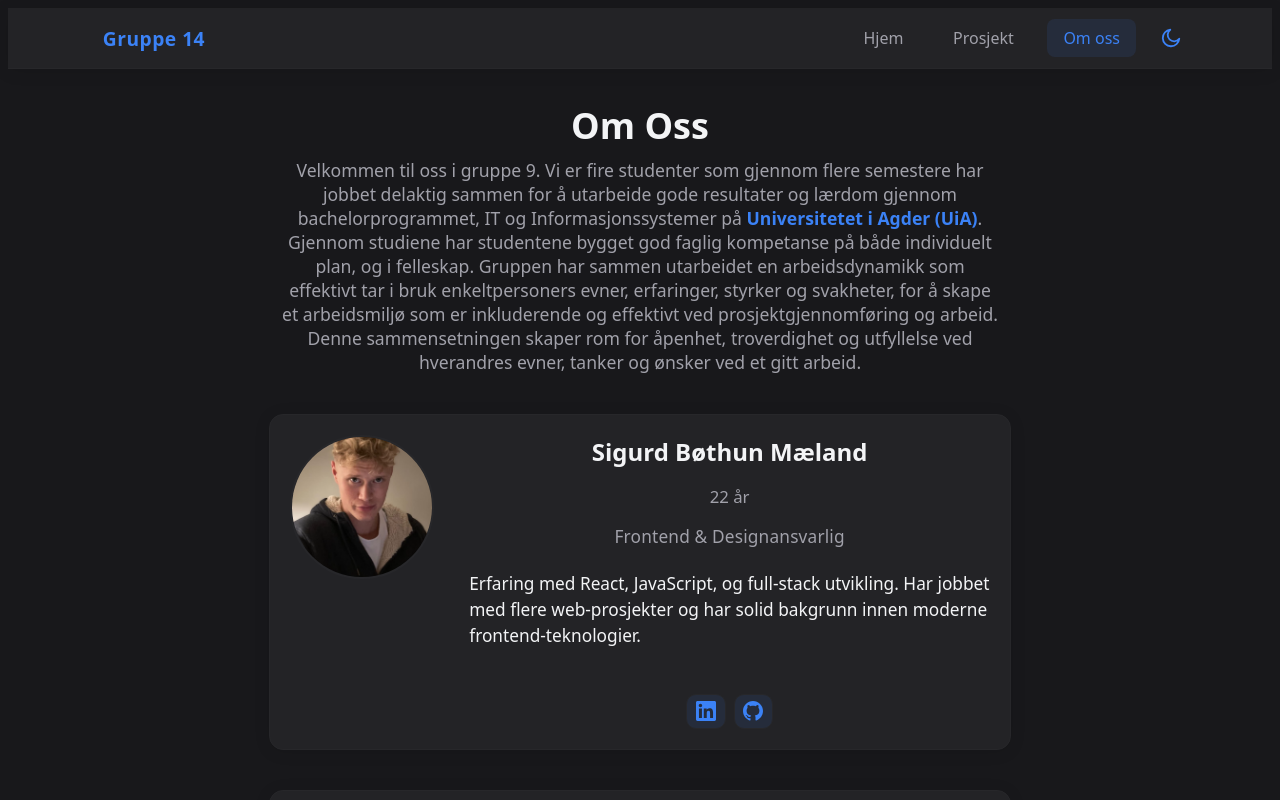
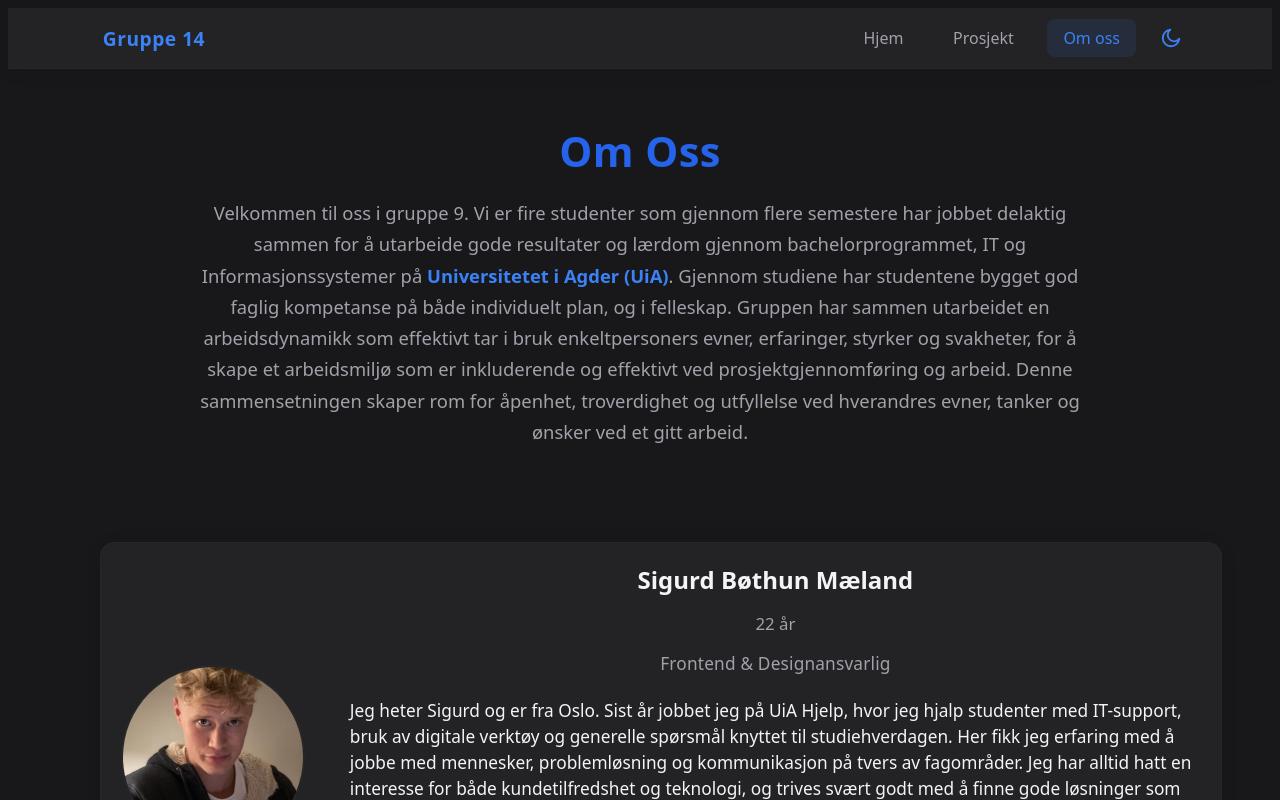
Before and after one commit to sigurdmaeland/gruppe14_IS310, a React (Vite) app: page /omoss in a window 1280 px wide. Shown: the top 800 px of the page. Built offline with nearby package versions, Linux system fonts and the light colour scheme.

Commit message:
hdjdhsdi

```diff
--- a/src/css/omoss.css
+++ b/src/css/omoss.css
@@ -35,26 +35,37 @@
 
 .content-wrapper {
   max-width: 1100px;
+  width: 100%;
   margin: 0 auto;
-  padding: 2rem 1rem 3rem;
+  padding: 3.2rem 0 3.5rem 0;
+  box-sizing: border-box;
+  display: flex;
+  flex-direction: column;
+  align-items: stretch;
 }
 
 .omoss-header {
   text-align: center;
-  margin-bottom: 1.5rem;
+  margin-bottom: 2.7rem;
+  padding-top: 0.2rem;
+  padding-bottom: 0.2rem;
 }
 
 .omoss-title {
-  margin: 0 0 0.5rem 0;
-  font-size: 2.25rem;
-  font-weight: 800;
+  margin: 0 0 1.1rem 0;
+  font-size: 2.6rem;
+  font-weight: 900;
+  letter-spacing: 0.01em;
+  color: var(--accent-hover);
 }
 
 .omoss-subtitle {
   margin: 0 auto;
-  max-width: 720px;
+  max-width: 900px;
   color: var(--muted);
-  font-size: 1.1rem;
+  font-size: 1.15rem;
+  line-height: 1.7;
+  margin-bottom: 0.5rem;
 }
 
 .accent-link {
@@ -69,33 +80,42 @@
   display: flex;
   flex-direction: column;
   gap: 2.5rem;
-  align-items: center;
+  align-items: stretch;
+  width: 100%;
+  max-width: 1080px;
+  margin-left: auto;
+  margin-right: auto;
 }
 
 
 .person-card-large {
-  max-width: 700px;
+  max-width: 100%;
   width: 100%;
-  padding: 2.5rem 2rem;
+  padding: 2.2rem 2.5rem;
   background: var(--card);
-  border: 1.5px solid var(--border);
+    min-height: 440px;
   border-radius: 18px;
   box-shadow: var(--shadow);
   margin: 0 auto;
+  min-height: 340px;
+  display: grid;
+  grid-template-rows: auto 1fr auto;
 }
 
 .person-flex {
   display: flex;
   flex-direction: row;
-  align-items: flex-start;
-  gap: 2.2rem;
+  align-items: center;
+  gap: 2.8rem;
+  min-height: 200px;
+  width: 100%;
 }
 
 .profile-image-large {
-  width: 140px;
-  height: 140px;
-  min-width: 140px;
-  min-height: 140px;
+  width: 180px;
+  height: 180px;
+  min-width: 180px;
+  min-height: 180px;
   border-radius: 9999px;
   object-fit: cover;
   border: 2.5px solid var(--border);
@@ -104,10 +124,11 @@
 }
 
 .person-info {
-  flex: 1;
   display: flex;
   flex-direction: column;
   gap: 0.7rem;
+  justify-content: flex-start;
+  height: 100%;
 }
 
 .person-name {
@@ -142,11 +163,16 @@
 .social-links {
   display: flex;
   gap: 0.7rem;
-  margin-top: 1.1rem;
+  align-items: flex-end;
+  padding-bottom: 0.2rem;
 }
 
 @media (max-width: 800px) {
+  .team-section {
+    grid-template-columns: 1fr;
+  }
   .person-card-large {
+    max-width: 98vw;
     padding: 1.5rem 0.5rem;
   }
   .person-flex {
--- a/src/pages/Omoss.jsx
+++ b/src/pages/Omoss.jsx
@@ -8,7 +8,7 @@ const OmOss = () => {
       name: "Sigurd Bøthun Mæland",
       age: 22,
       subtitle: "Frontend & Designansvarlig",
-      background: "Erfaring med React, JavaScript, og full-stack utvikling. Har jobbet med flere web-prosjekter og har solid bakgrunn innen moderne frontend-teknologier.",
+  background: "Jeg heter Sigurd og er fra Oslo. Sist år jobbet jeg på UiA Hjelp, hvor jeg hjalp studenter med IT-support, bruk av digitale verktøy og generelle spørsmål knyttet til studiehverdagen. Her fikk jeg erfaring med å jobbe med mennesker, problemløsning og kommunikasjon på tvers av fagområder. Jeg har alltid hatt en interesse for både kundetilfredshet og teknologi, og trives svært godt med å finne gode løsninger som skaper verdi for både brukere og bedriften. Jeg har stor interesse for kode, spesielt innenfor React, ASP.NET og moderne webteknologier. Jeg er glad i å jobbe med brukeropplevelse og design (UX/UI), og liker å finne gode løsninger som både ser bra ut og fungerer effektivt.",
       image: "/sigurd.png",
       linkedin: "https://www.linkedin.com/in/sigurd-mæland-40325636a/",
       github: "https://github.com/Sigurdmaeland"
```
Also changed, not shown: src/pages/css/omoss.css (deleted).
